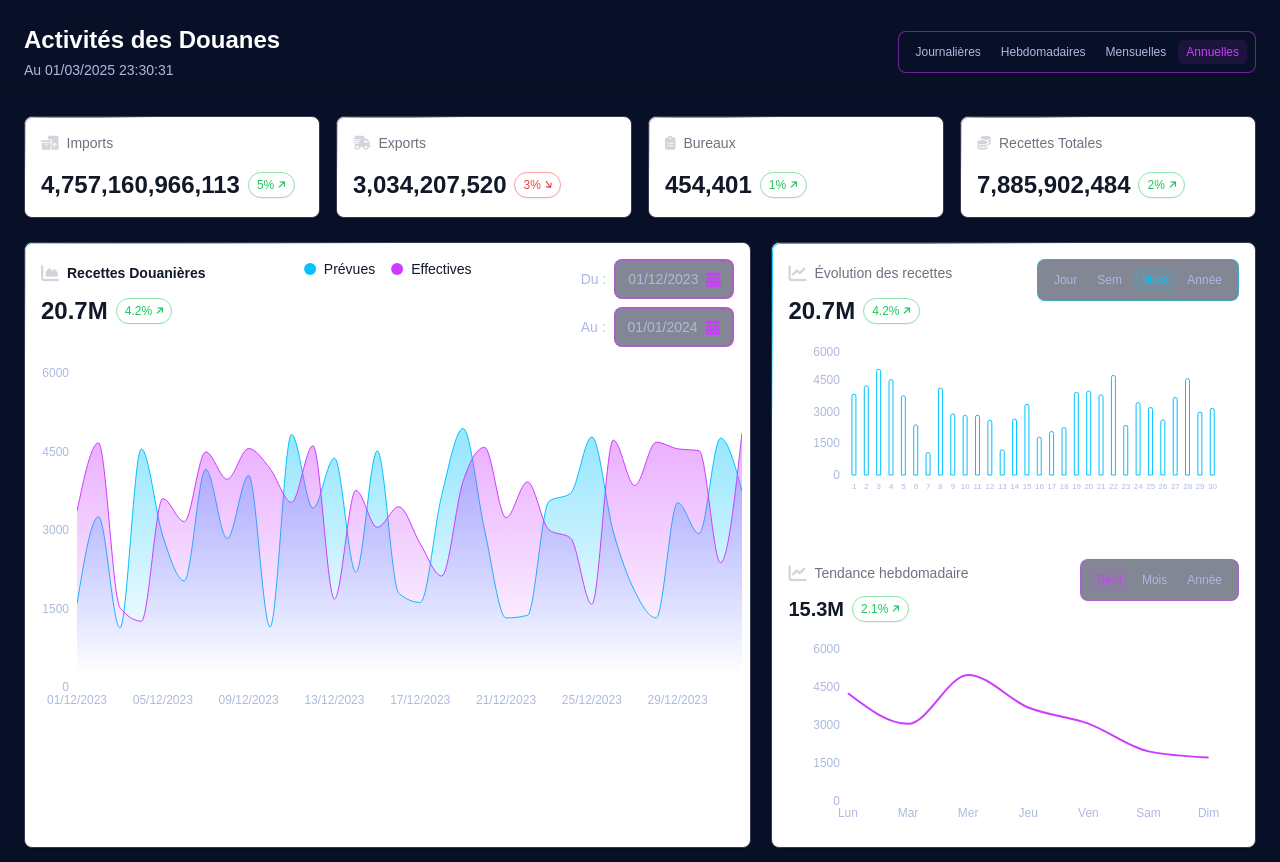
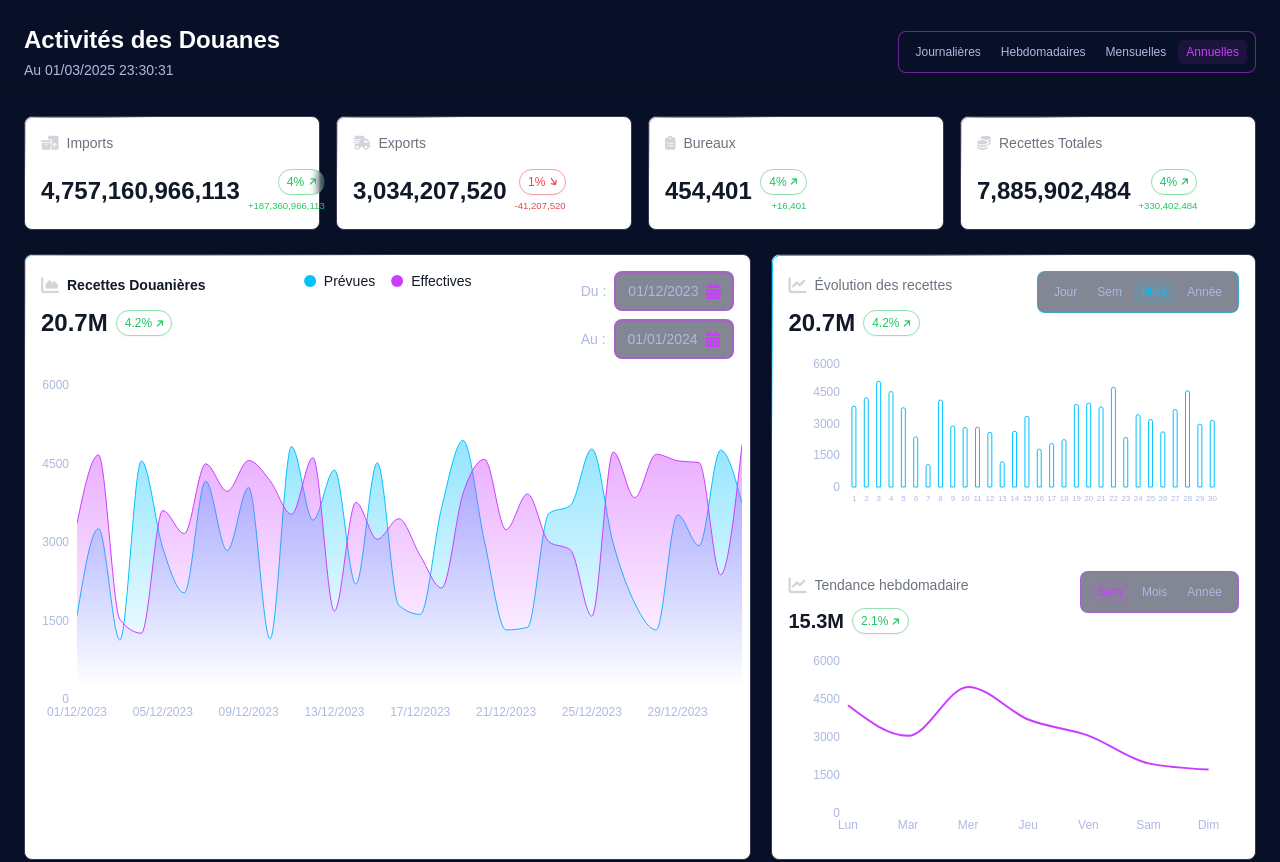
Before and after one commit to Kalixor/djib_2, a React (Vite) app: page / in a window 1280 px wide. Shown: the top 862 px of the page. Built offline with nearby package versions, Linux system fonts and the light colour scheme; a web font is replaced by a local one.

Commit message:
Initial commit from your app

```diff
--- a/src/components/KPI.jsx
+++ b/src/components/KPI.jsx
@@ -4,11 +4,12 @@ import { usePeriod } from '../context/PeriodContext'
 const KPI = ({ title, isActive, onClick, style }) => {
   const { period } = usePeriod()
   const [displayValue, setDisplayValue] = useState('0')
+  const [variationValue, setVariationValue] = useState(0)
+  const [variationAmount, setVariationAmount] = useState(0)
   const targetValue = useRef(0)
   const animationRef = useRef(null)
   const startTimeRef = useRef(null)
 
-  // Fonction getIcon
   const getIcon = useCallback(() => {
     switch(title) {
       case 'Imports': return 'fas fa-boxes-packing'
@@ -19,7 +20,6 @@ const KPI = ({ title, isActive, onClick, style }) => {
     }
   }, [title])
 
-  // Données générées en fonction de la période
   const getKpiData = useCallback(() => {
     const baseValues = {
       'Imports': { value: 12520000000, suffix: '', trend: 'up' },
@@ -36,18 +36,22 @@ const KPI = ({ title, isActive, onClick, style }) => {
     }
 
     const factor = periodFactors[period] || 1
-    const variation = Math.random() * 0.05 // Variation jusqu'à 5%
+    const variation = Math.random() * 0.05
+    const baseValue = baseValues[title].value * factor
+    const variationAmount = baseValue * variation
 
     return {
       ...baseValues[title],
-      value: Math.round(baseValues[title].value * factor * (1 + variation))
+      value: Math.round(baseValue * (1 + variation)),
+      variationAmount: Math.round(variationAmount)
     }
   }, [period, title])
 
-  // Initialisation et mise à jour des valeurs
   useEffect(() => {
-    const { value } = getKpiData()
+    const { value, variationAmount } = getKpiData()
     targetValue.current = value
+    setVariationAmount(variationAmount)
+    setVariationValue(Math.round((variationAmount / (value - variationAmount)) * 100))
     startTimeRef.current = null
     setDisplayValue('0')
     animationRef.current = requestAnimationFrame(animateValue)
@@ -59,7 +63,6 @@ const KPI = ({ title, isActive, onClick, style }) => {
     }
   }, [getKpiData])
 
-  // Animation des valeurs
   const animateValue = useCallback((timestamp) => {
     if (!startTimeRef.current) startTimeRef.current = timestamp
     const progress = timestamp - startTimeRef.current
@@ -77,7 +80,6 @@ const KPI = ({ title, isActive, onClick, style }) => {
 
   const easeOutQuad = useCallback((t) => t * (2 - t), [])
 
-  // Affichage de la variation
   const renderVariationBadge = useCallback(() => {
     const { trend } = getKpiData()
     const isPositive = trend === 'up'
@@ -85,9 +87,8 @@ const KPI = ({ title, isActive, onClick, style }) => {
       ? 'fas fa-arrow-up rotate-45'
       : 'fas fa-arrow-down rotate-[-35deg]'
 
-    const variationValue = Math.round(Math.random() * 5) // Variation entre 0% et 5%
-
     return (
+      <div className="flex flex-col items-end">
         <div className={`
           px-2 py-1 rounded-full
           border ${isPositive ? 'border-green-500/50' : 'border-red-500/50'}
@@ -101,8 +102,14 @@ const KPI = ({ title, isActive, onClick, style }) => {
           <span>{variationValue}%</span>
           <i className={`${arrowClass} text-[0.6rem]`} />
         </div>
+        <div className={`text-[0.6rem] mt-1 ${
+          isPositive ? 'text-green-500' : 'text-red-500'
+        }`}>
+          {isPositive ? '+' : '-'}{Math.abs(variationAmount).toLocaleString()}
+        </div>
+      </div>
     )
-  }, [getKpiData])
+  }, [getKpiData, variationValue, variationAmount])
 
   return (
     <div
```
Lines whose indentation alone changed are shown as unchanged.
